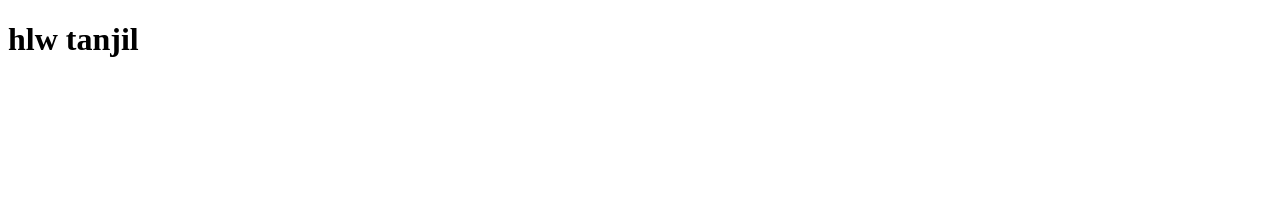
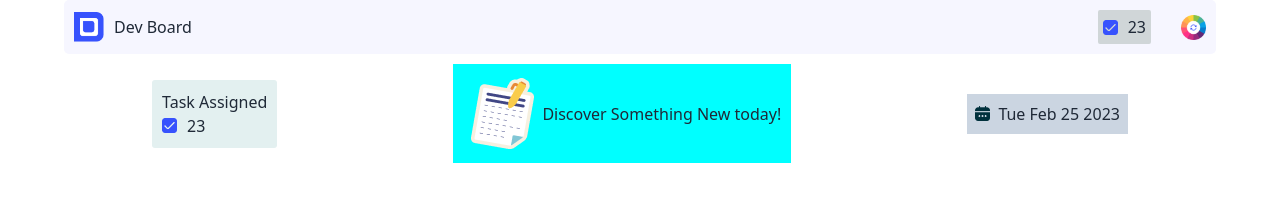
Before and after one commit to trmtanjil/mileSton-5-assignmen, a plain HTML site: page index.html in a window 1280 px wide. Drawn offline with nearby package versions, Linux system fonts and the light colour scheme.

Commit message:
task discover date css commit

```diff
--- a/index.html
+++ b/index.html
@@ -1,17 +1,67 @@
 <!DOCTYPE html>
-<html lang="en">
+<html lang="en" data-theme="light">
 <head>
     <meta charset="UTF-8">
     <meta name="viewport" content="width=device-width, initial-scale=1.0">
     <title>assignment-5</title>
+
+
+<link href="https://cdn.jsdelivr.net/npm/daisyui@4.12.24/dist/full.min.css" rel="stylesheet" type="text/css" />
+<script src="https://cdn.tailwindcss.com"></script>
     <link rel="stylesheet" href="./style/style.css">
+
 </head>
 <body>
 
-<h1>hlw tanjil</h1>
+<!-- ?navber section  -->
+<nav>
+   <div class="main-nav-div">
+    <div class="nav-logo">
+        <img src="./assets/logo.png" alt="logo img">
+        <h3>Dev <span>Board</span></h3>
+    </div>
+    <div class="nav-button">
+        <div class="chacbox-btn">
+           <img src="./assets/checkbox.png" alt="checkbox btn">
+            <p>23</p>
+        </div>
+        <div class="color-btn">
+            <img src="./assets/theme-btn.png" alt="theme btn">
+        </div>
+    </div>
+   </div>
+</nav>
 
+<!-- !main section satart  -->
+<div class="mainsection-head-main">
+    <div class="head-task">
+        <div class=" head-chacbox">
+            <h5 class="task-h5">Task Assigned</h5>
+           <div class="head-chacbox-btn">
+            <img src="./assets/checkbox.png" alt="checkbox btn">
+            <p>23</p>
+           </div>
+         </div>
+    </div>
+    <div class="head-disconver">
+       <div class="discover-imgtxt">
+        <img src="./assets/board.png" alt="">
+        <p>Discover Something New today!</p>
+       </div>
+    </div>
+    <div class="head-date bg-slate-300 p-2 ">
+        <div class=" flex items-center gap-2">
+            <img class="w-[15px] h-[15px]" src="./assets/calender.png" alt="">
+            <p>Tue Feb 25 2023</p>
+           </div>
+    </div>
+</div>
 
+<!-- main part -->
+<section>
 
+</section>
+<!-- ?main section end -->
 
 
 
--- a/style/style.css
+++ b/style/style.css
@@ -0,0 +1,89 @@
+*{
+    margin: 0;
+    padding: 0;
+}
+.main-nav-div{
+    background-color: #f6f6ff;
+    display: flex;
+    align-items: center;
+    justify-content: space-between;
+    width: 90%;
+    margin: 0 auto;
+    border-radius: 5px;
+    padding: 10px;
+
+}
+.nav-logo{
+    display: flex;
+    align-items: center;
+    gap: 10px;
+}
+.nav-logo img{
+    height: 30px;
+}
+.nav-button{
+    display: flex;
+    align-items: center;
+    gap: 30px;
+}
+.chacbox-btn{
+    display: flex;
+    align-items: center;
+    gap: 10px;
+    background: #d0d6d8;
+    padding: 5px;
+    border-radius: 2px;
+    cursor: pointer;
+}
+.chacbox-btn img{
+    width: 15px;
+}
+.color-btn img{
+    width: 25px;
+    cursor: pointer;
+}
+
+/* main section head start  */
+.mainsection-head-main{
+    display: flex;
+    justify-content: space-around;
+    align-items: center;
+    padding-top: 10px;
+    width: 90%;
+    margin: auto;
+}
+.head-task{
+    display: flex;
+    align-items: center;
+    gap: 10px ;
+}
+.head-chacbox{
+background-color: rgb(227, 240, 240);
+padding: 10px;
+border-radius: 3px;
+}
+.head-chacbox-btn{
+    display: flex;
+    gap: 10px;
+    align-items: center;
+    cursor: pointer;
+
+}
+.head-chacbox-btn img{
+    width: 15px;
+    cursor: pointer;
+}
+.head-disconver{
+   background-color: aqua;
+   padding: 10px;
+}
+.discover-imgtxt{
+    display: flex;
+    align-items: center;
+    cursor: pointer;
+}
+
+
+
+
+/* main section head start  */
```
Also changed, not shown: assets/activity.png (added), assets/board.png (added), assets/calender.png (added), assets/checkbox.png (added), assets/logo.png (added), assets/theme-btn.png (added).
